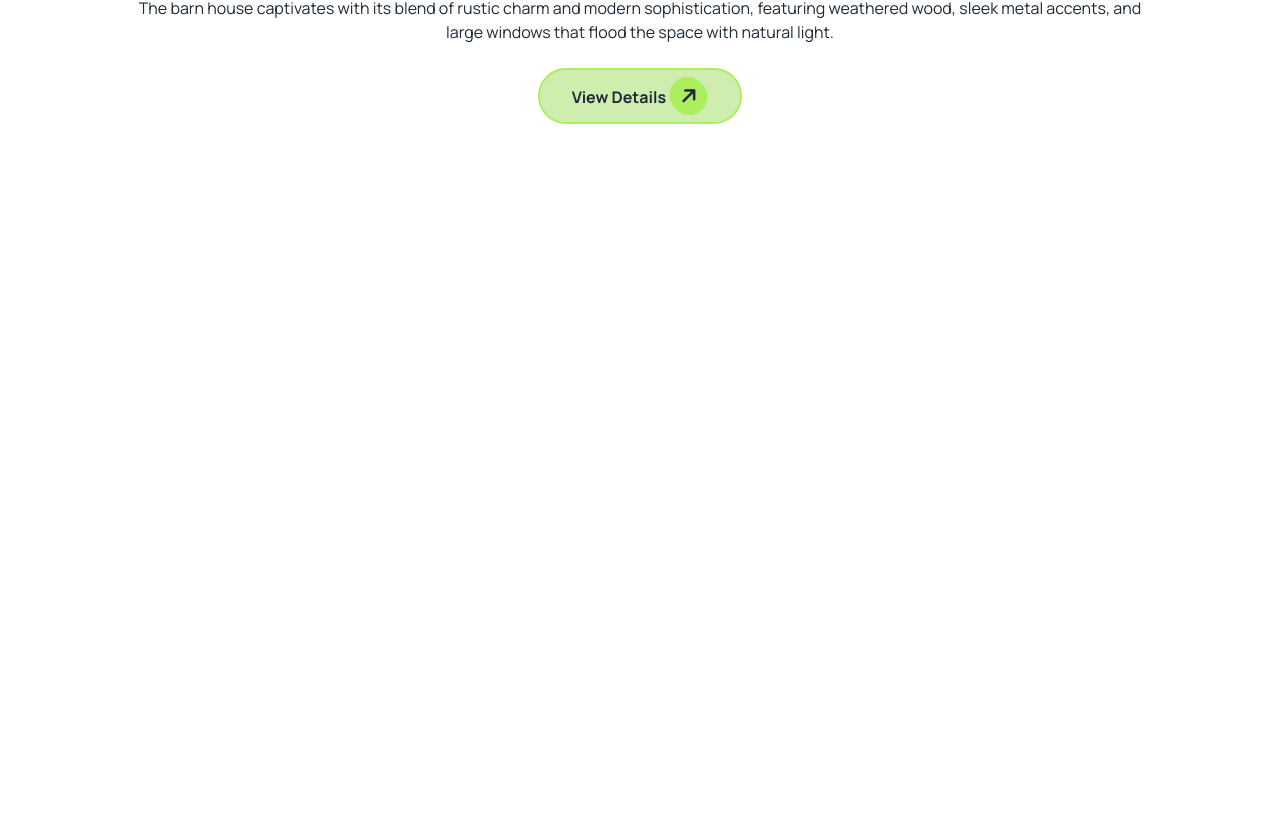
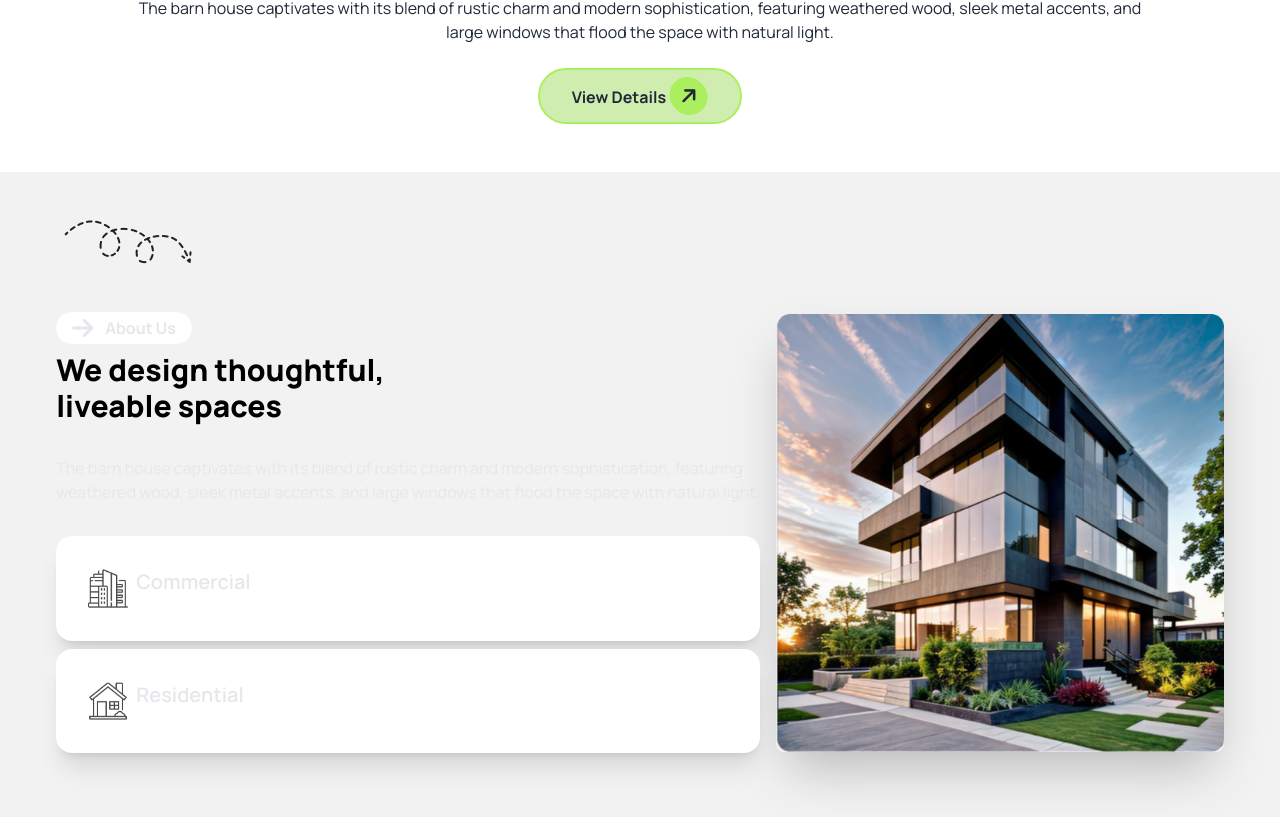
Before and after one commit to Nanditahalder/Assignment-3, a plain HTML site: page index.html in a window 1280 px wide. Shown: the part 650-1467 px from the top of the page. Before the commit the page ends 822 px from the top, so only its background shows below. Drawn offline with nearby package versions, Linux system fonts and the light colour scheme.

Commit message:
added liveable spaces section

```diff
--- a/index.html
+++ b/index.html
@@ -18,11 +18,14 @@
         .navbar-end {
             width: 17%;
         }
+        .card-body {
+          flex-direction: row;
+        }
     </style>
 </head>
-<body class="md:w-5/6 mx-auto font-regular">
+<body class="font-regular">
     <!-- Header Section -->
-     <header>
+     <header class="md:w-5/6 mx-auto ">
         <!-- Navbar -->
          <nav class="my-8">
             <div class="navbar bg-base-100">
@@ -58,10 +61,8 @@
                 </div>
               </div>
          </nav>
-     </header>
-     <!-- Main Section -->
-      <main>
-        <!-- Barn House Section -->
+         <!-- Banner -->
+           <!-- Barn House Section -->
          <div class="my-8">
             <div class="flex justify-center">
                 <img src="assets/banner.png" alt="">
@@ -80,6 +81,47 @@
                 </div>
               </div>
          </div>
+     </header>
+     <!-- Main Section -->
+      <main>
+            <!-- Liveable spaces -->
+             <div class="bg-base-200 py-12">
+              <div class="lg:w-4/5 md:block hidden ">
+                <img class="px-16" src="assets/Vector.png" alt="">
+              </div>
+                <div class="hero bg-base-200 space-y-2 mt-8 w-50%">
+                    <div class="hero-content flex-col flex-col-reverse lg:flex-row-reverse">
+                      <img
+                        src="assets/Rectangle.png"
+                        class="lg:max-w-md  lg:w-1/2 rounded-lg shadow-2xl" />
+                      <div class="space-y-2 w-4/5 ">
+                        <button class="flex justify-center items-center gap-3 bg-white rounded-full px-4 lg:text-gray-200 font-bold"><i class="fa-solid font-semibold text-2xl lg:text-gray-200 fa-arrow-right"></i> About Us</button>
+                        <h1 class="text-3xl text-black font-extrabold">We design thoughtful, <br> liveable spaces</h1>
+                        <p class="py-6 lg:text-gray-200">
+                        The barn house captivates with its blend of rustic charm and modern sophistication,  featuring <br> weathered wood, sleek metal accents, and large windows that flood the space with natural light.
+                        </p>
+                        <div class="card flex lg:text-gray-200 bg-base-100 w-full shadow-xl">
+                          <div class="card-body">
+                            <img class="w-10" src="assets/commercial.png" alt="">
+                            <div>
+                              <h2 class="card-title">Commercial</h2>
+                            <p class="flex lg:hidden lg:text-gray-400 ">The barn house captivates with its blend of rustic <br> charm and modern</p>
+                            </div>
+                          </div>
+                        </div>
+                        <div class="card flex lg:text-gray-200 bg-base-100 w-full shadow-xl">
+                          <div class="card-body">
+                            <img class="w-10" src="assets/residential.png" alt="">
+                            <div>
+                              <h2 class="card-title">Residential</h2>
+                            <p class="flex lg:hidden text-gray-400 ">The barn house captivates with its blend of rustic <br> charm and modern</p>
+                            </div>
+                          </div>
+                        </div>
+                      </div>
+                    </div>
+                  </div>
+             </div>
       </main>
       <!-- Footer Section -->
        <footer>
```
